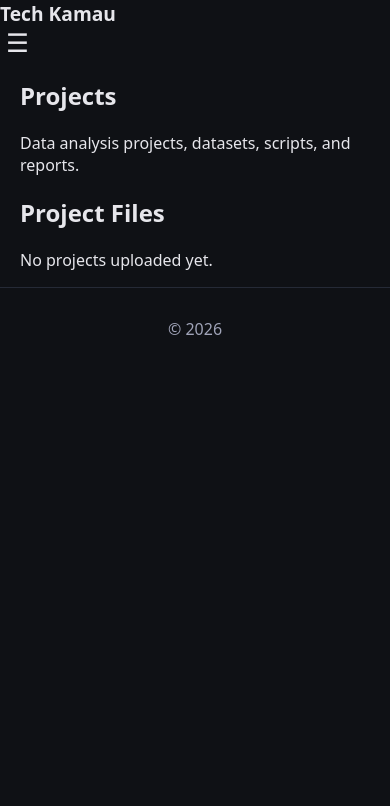
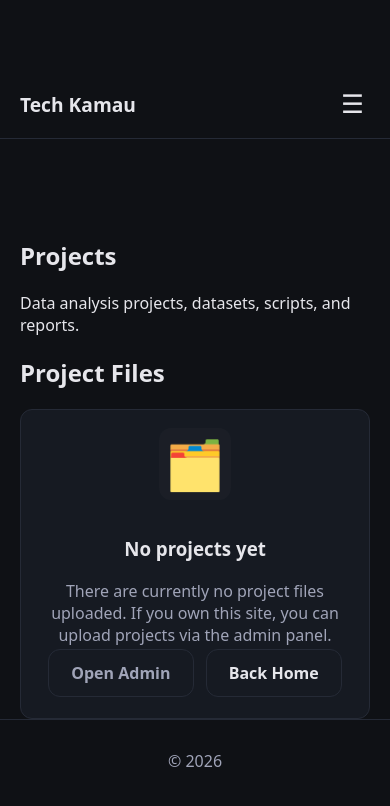
Before and after one commit to oness12/kamau-portofolio, a Flask app: page /projects in a window 390 px wide. Shown: the top 806 px of the page. Run offline with Flask 3, Linux system fonts and the light colour scheme.

Commit message:
update the website

```diff
--- a/static/main.js
+++ b/static/main.js
@@ -80,3 +80,34 @@ if (skillFills.length) {
 
   skillFills.forEach(el => observer.observe(el));
 }
+
+// Theme toggle: persist selection in localStorage and apply data-theme on <html>
+const themeToggle = document.getElementById('theme-toggle');
+function applyTheme(theme) {
+  if (theme === 'light') {
+    document.documentElement.setAttribute('data-theme', 'light');
+    if (themeToggle) themeToggle.textContent = '☀️';
+    if (themeToggle) themeToggle.setAttribute('aria-pressed', 'true');
+  } else {
+    document.documentElement.removeAttribute('data-theme');
+    if (themeToggle) themeToggle.textContent = '🌙';
+    if (themeToggle) themeToggle.setAttribute('aria-pressed', 'false');
+  }
+}
+
+// initialize from localStorage
+(function() {
+  try {
+    const saved = localStorage.getItem('site-theme');
+    if (saved === 'light') applyTheme('light');
+  } catch (e) {/* ignore */}
+})();
+
+if (themeToggle) {
+  themeToggle.addEventListener('click', () => {
+    const isLight = document.documentElement.getAttribute('data-theme') === 'light';
+    const next = isLight ? 'dark' : 'light';
+    applyTheme(next === 'light' ? 'light' : 'dark');
+    try { localStorage.setItem('site-theme', next === 'light' ? 'light' : 'dark'); } catch (e) {}
+  });
+}
--- a/static/style.css
+++ b/static/style.css
@@ -460,3 +460,80 @@ select:focus-visible {
     padding-top: 12px;
   }
 }
+
+/* ================= PROJECTS GRID ================= */
+.projects-grid {
+  display: grid;
+  grid-template-columns: repeat(auto-fit, minmax(260px, 1fr));
+  gap: 18px;
+  margin-top: 18px;
+}
+
+.project-card {
+  background: var(--bg-alt);
+  border: 1px solid var(--border);
+  padding: 16px;
+  border-radius: 12px;
+  display: flex;
+  gap: 12px;
+  align-items: flex-start;
+}
+
+.project-icon {
+  font-size: 1.6rem;
+  width: 52px;
+  height: 52px;
+  display: flex;
+  align-items: center;
+  justify-content: center;
+  background: rgba(255,255,255,0.02);
+  border-radius: 10px;
+}
+
+.project-content h3 {
+  margin: 0 0 8px;
+}
+
+.project-content p {
+  margin: 0 0 12px;
+  color: var(--muted);
+}
+
+.empty-state {
+  display: flex;
+  gap: 18px;
+  align-items: center;
+  background: var(--bg-alt);
+  border: 1px solid var(--border);
+  padding: 18px;
+  border-radius: 12px;
+  margin-top: 18px;
+}
+
+.empty-illustration {
+  font-size: 3rem;
+  width: 84px;
+  height: 84px;
+  display: flex;
+  align-items: center;
+  justify-content: center;
+  background: rgba(255,255,255,0.02);
+  border-radius: 12px;
+}
+
+.muted { color: var(--muted); }
+
+@media (max-width: 620px) {
+  .empty-state { flex-direction: column; text-align: center; }
+  .empty-illustration { width: 72px; height: 72px; }
+}
+
+/* Light theme overrides when `data-theme="light"` is set on <html> */
+html[data-theme="light"] {
+  --bg: #ffffff;
+  --bg-alt: #f7f8fb;
+  --text: #0f1724;
+  --muted: #6b7280;
+  --border: #e6e9f0;
+  --primary: #3b82f6;
+}
--- a/templates/public/projects.html
+++ b/templates/public/projects.html
@@ -12,24 +12,24 @@
 <div class="page">
 
   <!-- ================= HEADER ================= -->
-  <header class="header">
-    <div class="header-inner">
-
+  <header class="hero">
+    <nav class="nav">
+      <div class="nav-inner">
         <a href="/" class="brand">Tech Kamau</a>
 
-      <nav class="nav-links desktop-nav">
+        <div class="nav-links desktop-nav">
           <a href="/">Home</a>
           <a href="/about">About</a>
           <a href="/projects" class="active">Projects</a>
           <a href="/contact">Contact</a>
           <a href="/resume">CV</a>
           <button id="theme-toggle" aria-label="Toggle theme">🌙</button>
-      </nav>
+        </div>
 
         <button class="hamburger" id="hamburger" aria-controls="sidebar" aria-expanded="false">☰</button>
       </div>
+    </nav>
 
-    <!-- Mobile menu -->
     <div class="sidebar" id="sidebar" role="menu" aria-hidden="true">
       <a href="/">Home</a>
       <a href="/about">About</a>
@@ -84,7 +84,17 @@
         {% endfor %}
       </div>
       {% else %}
-        <p>No projects uploaded yet.</p>
+      <div class="empty-state">
+        <div class="empty-illustration">🗂️</div>
+        <div>
+          <h3>No projects yet</h3>
+          <p class="muted">There are currently no project files uploaded. If you own this site, you can upload projects via the admin panel.</p>
+          <p>
+            <a href="/admin" class="btn secondary">Open Admin</a>
+            <a href="/" class="btn" style="margin-left:8px;">Back Home</a>
+          </p>
+        </div>
+      </div>
       {% endif %}
 
     </section>
```
Lines whose indentation alone changed are shown as unchanged.
